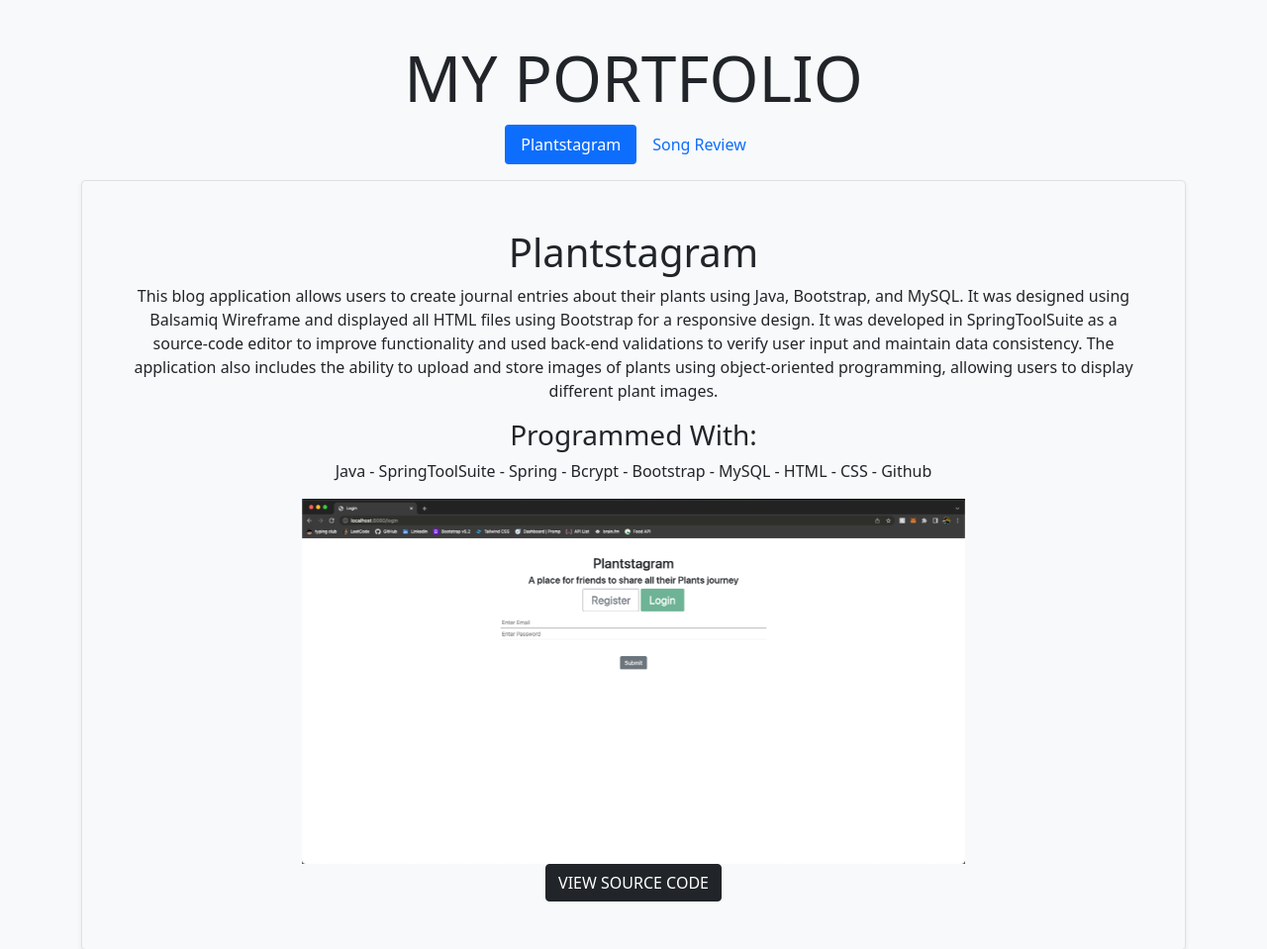
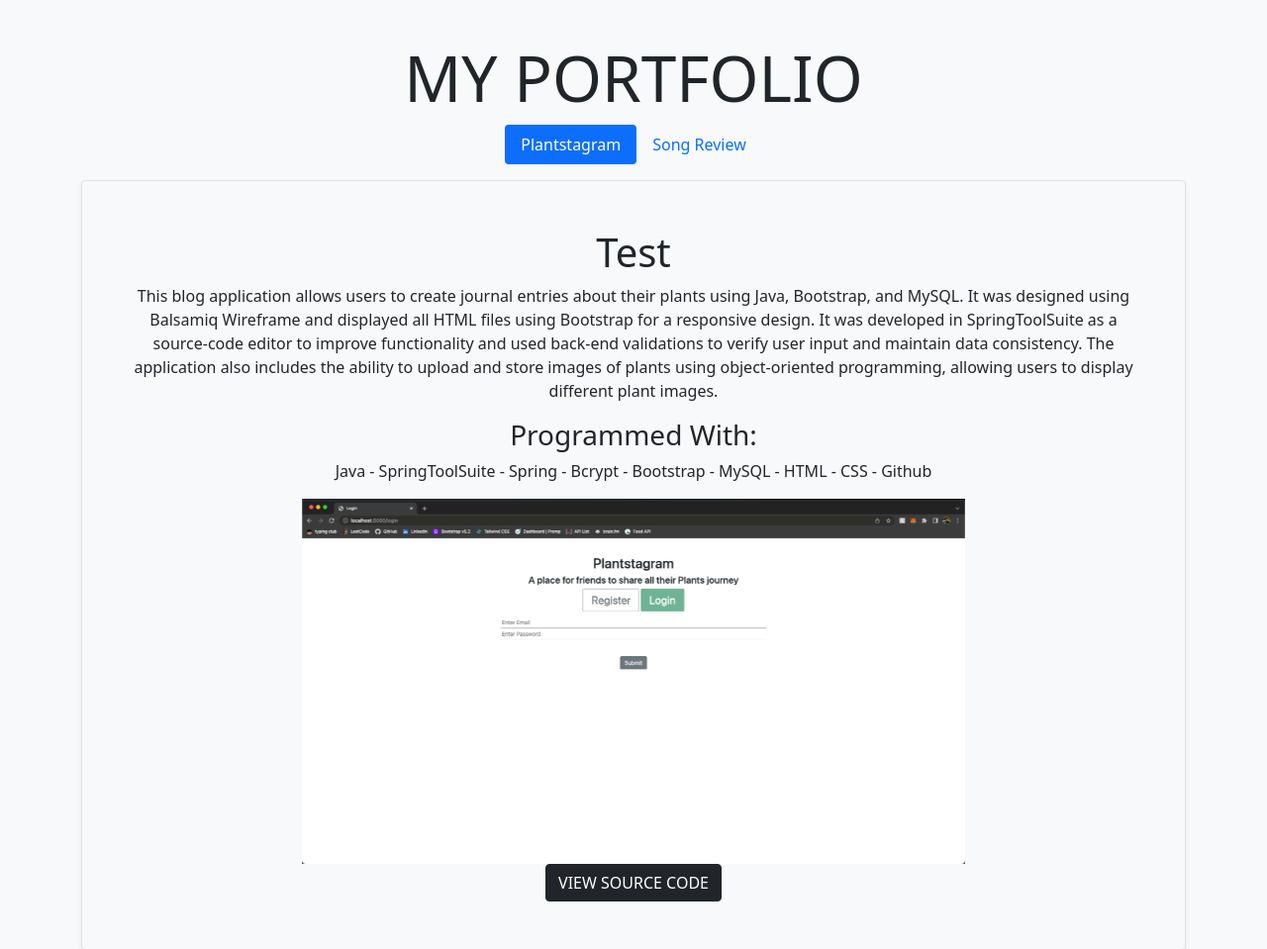
Before and after one commit to Adrianmorales1/Portfolio, a Flask app: page / in a window 1280 px wide. Shown: the part 1524-2483 px from the top of the page at 99% size. Run offline with Flask 2, Linux system fonts and the light colour scheme; some libraries are stand-ins or nearby versions.

Commit message:
testing something with EC2 server

```diff
--- a/flask_app/templates/home.html
+++ b/flask_app/templates/home.html
@@ -167,7 +167,7 @@
                     <div class="tab-content" id="pills-tabContent">
                         <div class="tab-pane fade show active" id="pills-plantstagram" role="tabpanel" aria-labelledby="pills-plantstagram-tab" tabindex="0">
                             <div class="container border border-secondary-subtle rounded shadow-sm text-center p-5">
-                                <h1>Plantstagram</h1>
+                                <h1>Test</h1>
                                 <p>This blog application allows users to create journal
                                     entries about their plants using Java, Bootstrap, and MySQL.
                                     It was designed using Balsamiq Wireframe and displayed all HTML files using Bootstrap for a responsive design.
```
